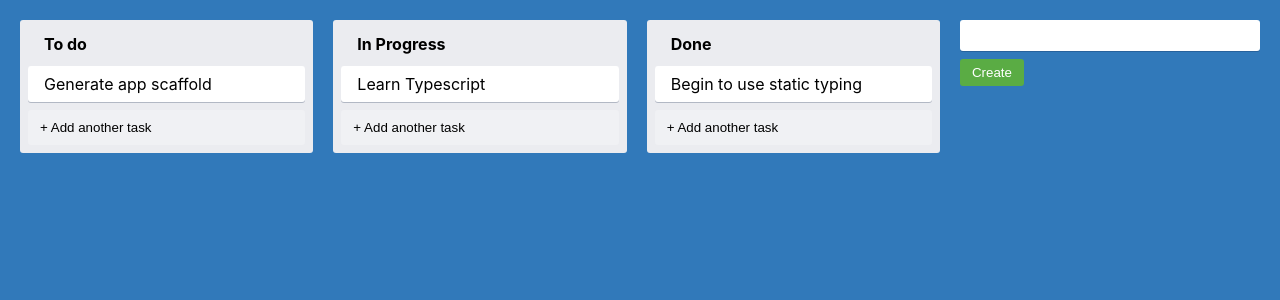
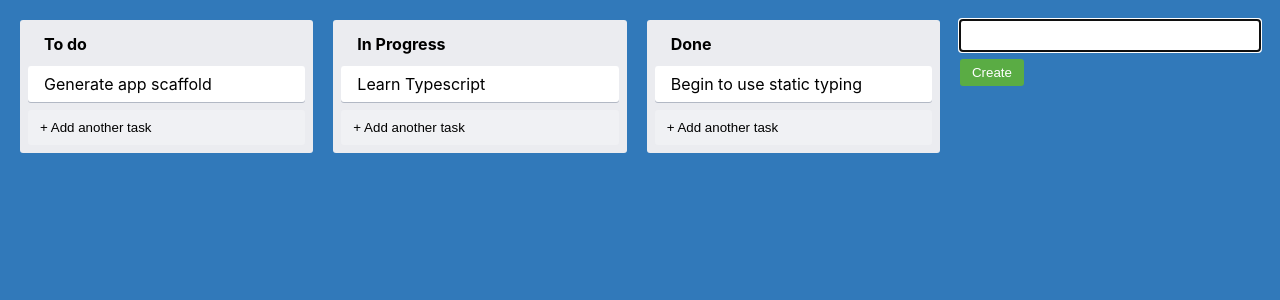
Before and after one commit to AntonKozachuk/trello-clone, a React (Create React App) app: page / in a window 1280 px wide. Both pictures are taken after a click on the button "+ Add another list". Shown: the top 300 px of the page. Built offline with nearby package versions, Linux system fonts and the light colour scheme.

Commit message:
Add focus to the input

```diff
--- a/src/NewItemForm.tsx
+++ b/src/NewItemForm.tsx
@@ -1,5 +1,6 @@
 import React, { useState } from 'react';
 import { NewItemFormContainer, NewItemButton, NewItemInput} from './styles';
+import { useFocus } from './utils/useFocus';
 
 interface NewItemFormProps {
     onAdd(text: string) : void
@@ -7,10 +8,12 @@
 
 export const NewItemForm = ({ onAdd }: NewItemFormProps) => {
     const [text, setText] = useState("");
+    const inputRef = useFocus();
 
     return (
         <NewItemFormContainer>
             <NewItemInput
+                ref={inputRef}
                 value={text}
                 onChange={e => setText(e.target.value)}
             />
--- /dev/null
+++ b/src/utils/useFocus.ts
@@ -0,0 +1,11 @@
+import { useRef, useEffect } from 'react';
+
+export const useFocus = () => {
+    const ref = useRef<HTMLInputElement>(null);
+
+    useEffect(() => {
+        ref.current?.focus()
+    });
+
+    return ref;
+}
```
Also changed, not shown: src/App.tsx (+0 -20 lines).
